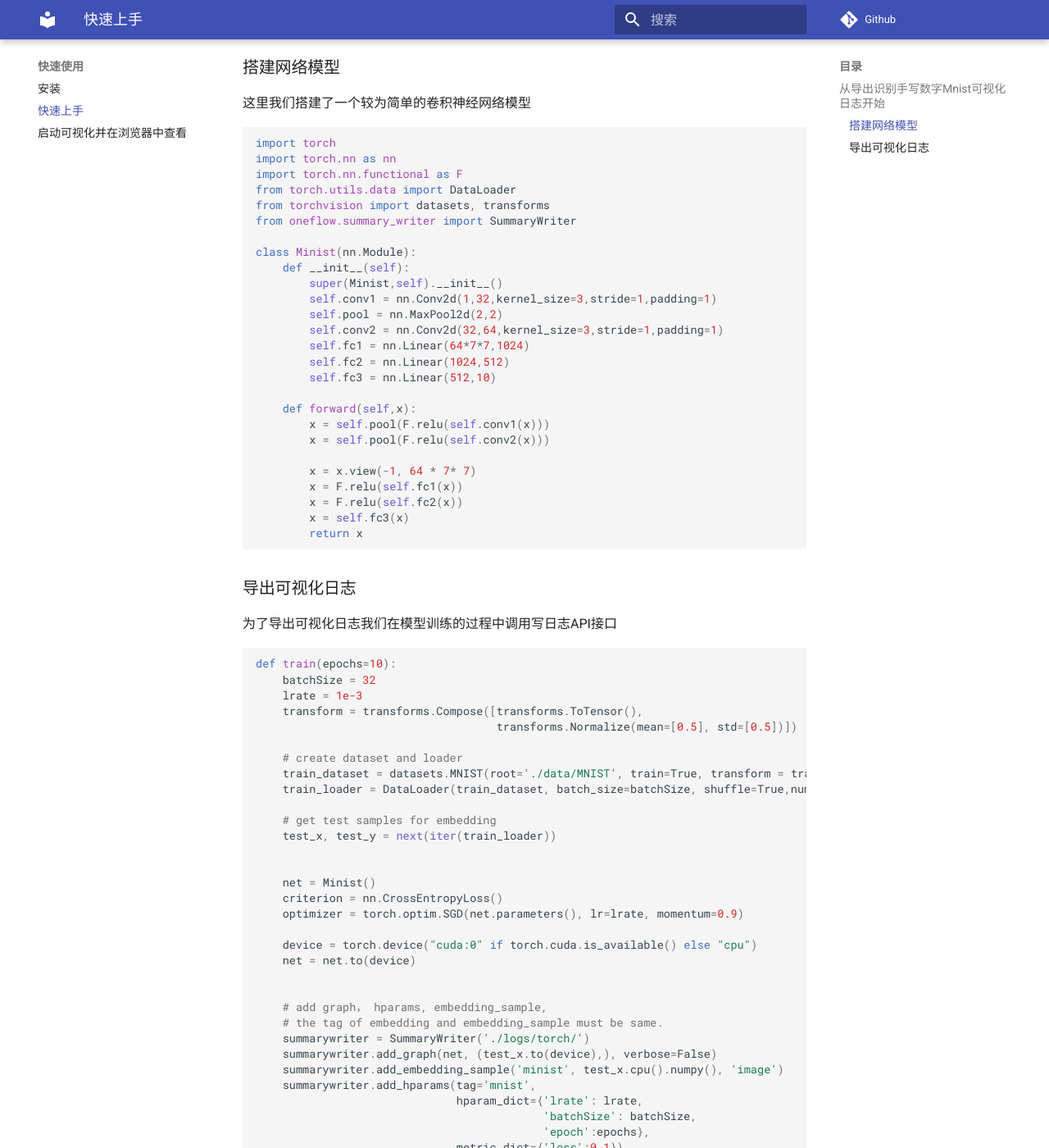
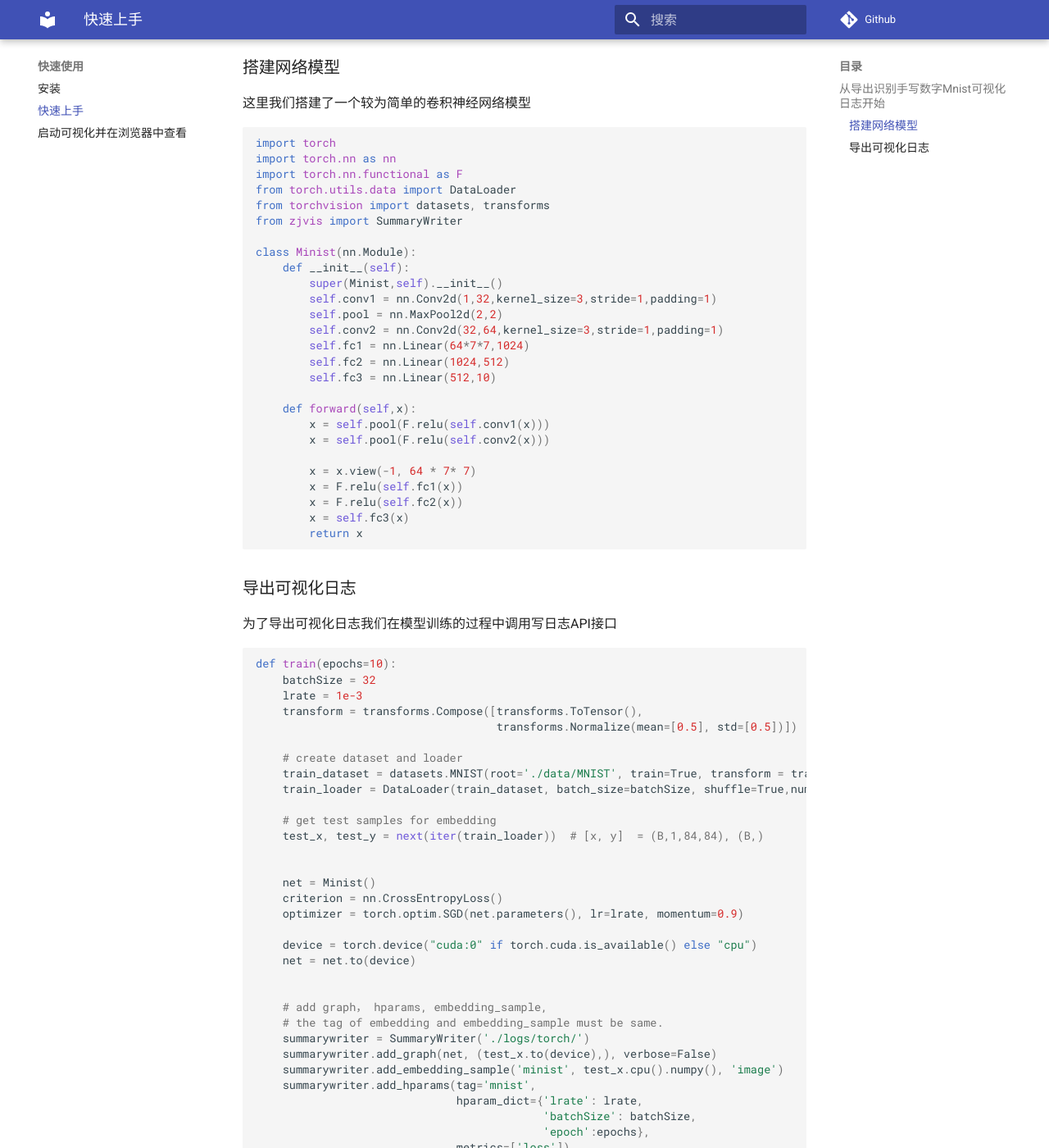
Before and after one commit to iGame-Lab/tsvis-docs, an MkDocs documentation site: the page built from docs/quick_start/quickstart.md, in a window 1280 px wide and 1400 px high, scrolled down 386 px. Shown: the whole window at 82% size. Built offline with MkDocs 1.6.1 and Material for MkDocs 9.7.7, drawn with Linux system fonts in a browser that asks for light colours; comment, search, counter and statistics services are not loaded.

Commit message:
Update quick start command and demo.

```diff
--- a/docs/quick_start/quickstart.md
+++ b/docs/quick_start/quickstart.md
@@ -17,7 +17,7 @@ import torch.nn as nn
 import torch.nn.functional as F
 from torch.utils.data import DataLoader
 from torchvision import datasets, transforms
-from oneflow.summary_writer import SummaryWriter
+from zjvis import SummaryWriter
 
 class Minist(nn.Module):
     def __init__(self):
@@ -56,7 +56,7 @@ def train(epochs=10):
     train_loader = DataLoader(train_dataset, batch_size=batchSize, shuffle=True,num_workers=4)
 
     # get test samples for embedding
-    test_x, test_y = next(iter(train_loader))
+    test_x, test_y = next(iter(train_loader))  # [x, y]  = (B,1,84,84), (B,)
 
 
     net = Minist()
@@ -76,7 +76,7 @@ def train(epochs=10):
                               hparam_dict={'lrate': lrate,
                                            'batchSize': batchSize,
                                            'epoch':epochs},
-                              metric_dict={'loss':0.1})
+                              metrics=['loss'])
 
     train_accs = []
     train_loss = []
```
Also changed, not shown: docs/quick_start/run_visual.md (+1 -1 lines).
